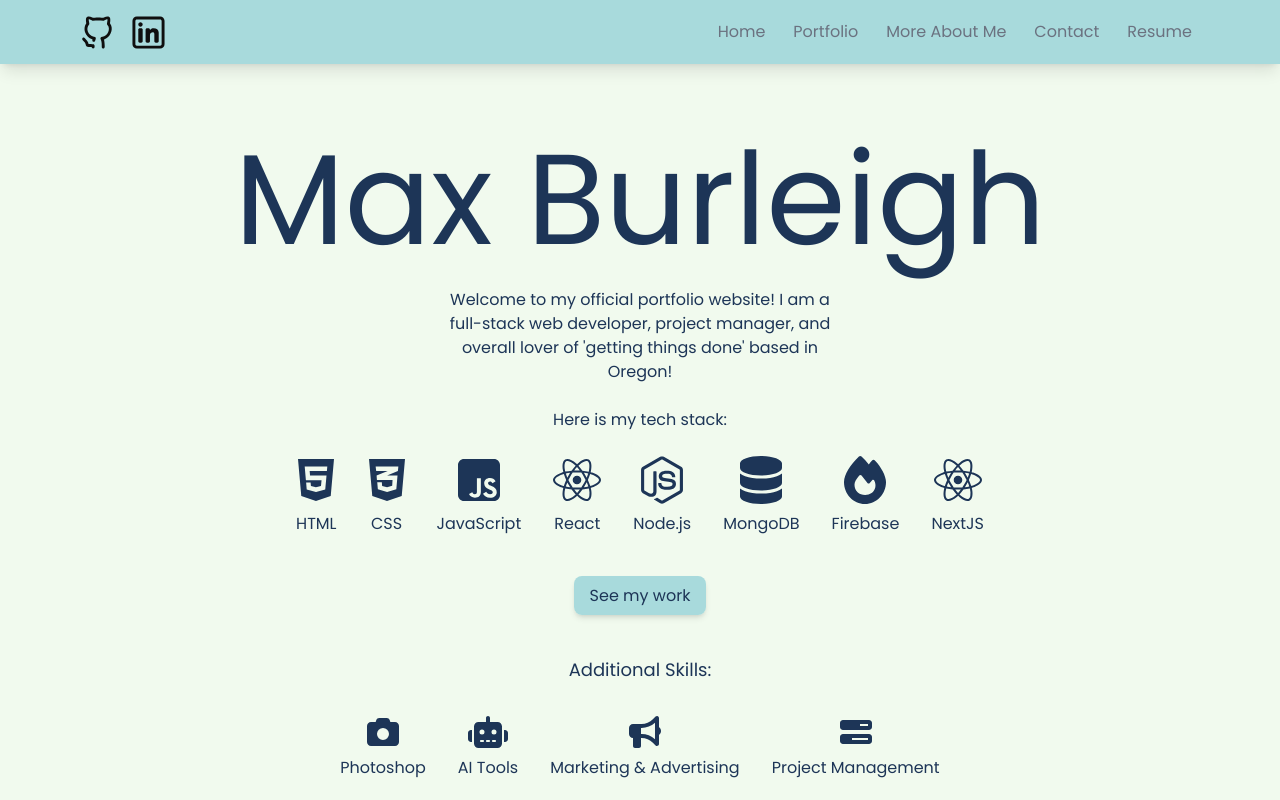
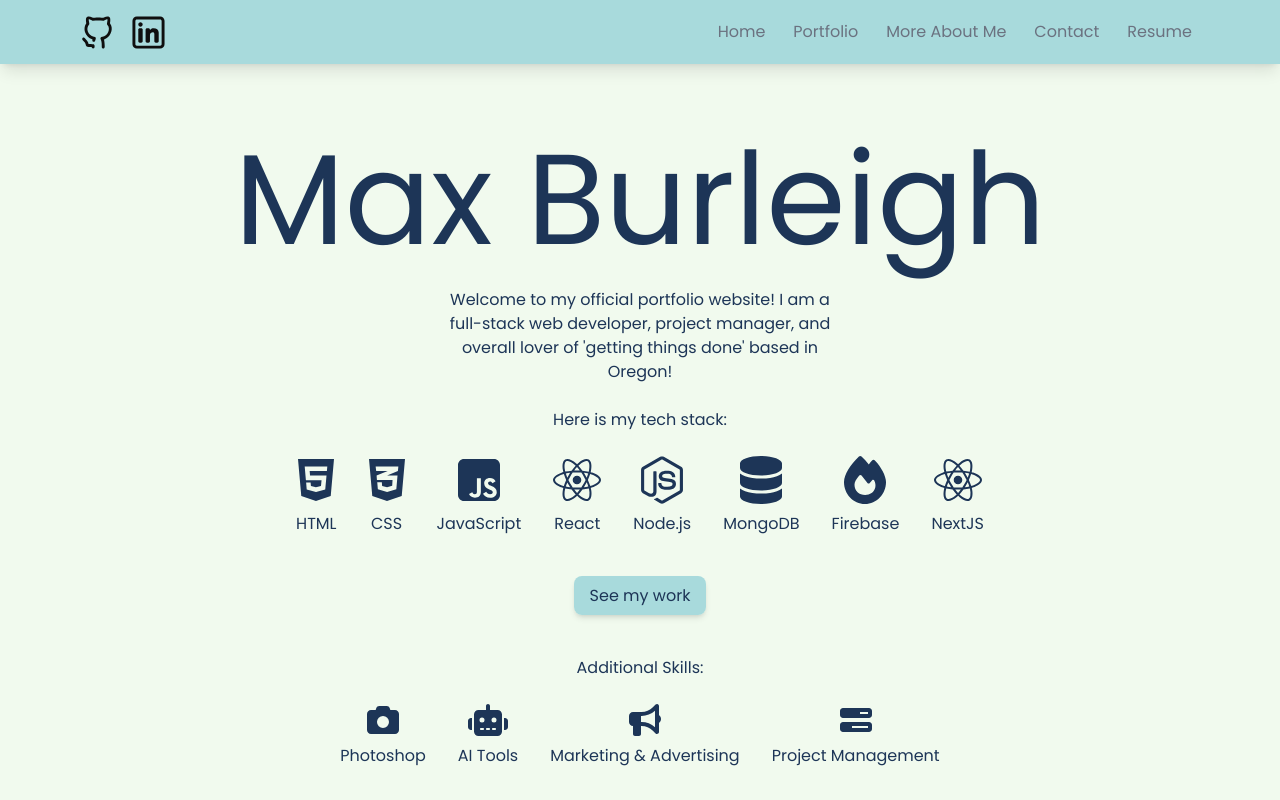
Before and after one commit to MonkeyCrumbs999/Max-Burleigh-Portfolio-V2, a React (Vite) app: page / in a window 1280 px wide. Shown: the top 800 px of the page. Built offline with nearby package versions, Linux system fonts and the light colour scheme.

Commit message:
updated font

```diff
--- a/src/components/Home.jsx
+++ b/src/components/Home.jsx
@@ -102,7 +102,7 @@ const Home = () => {
       </motion.div>
 
       <div className="flex flex-col mt-12 mb-8 text-center text-fefae0">
-        <p className="mb-4 text-lg font-semibold">Additional Skills:</p>
+        <p className="mb-2">Additional Skills:</p>
         <div className="flex flex-wrap justify-center lg:space-x-4 md:space-x-2 sm:space-x-1 space-x-0 mt-4">
           {additionalSkills.map((skill, index) => (
             <div
```
